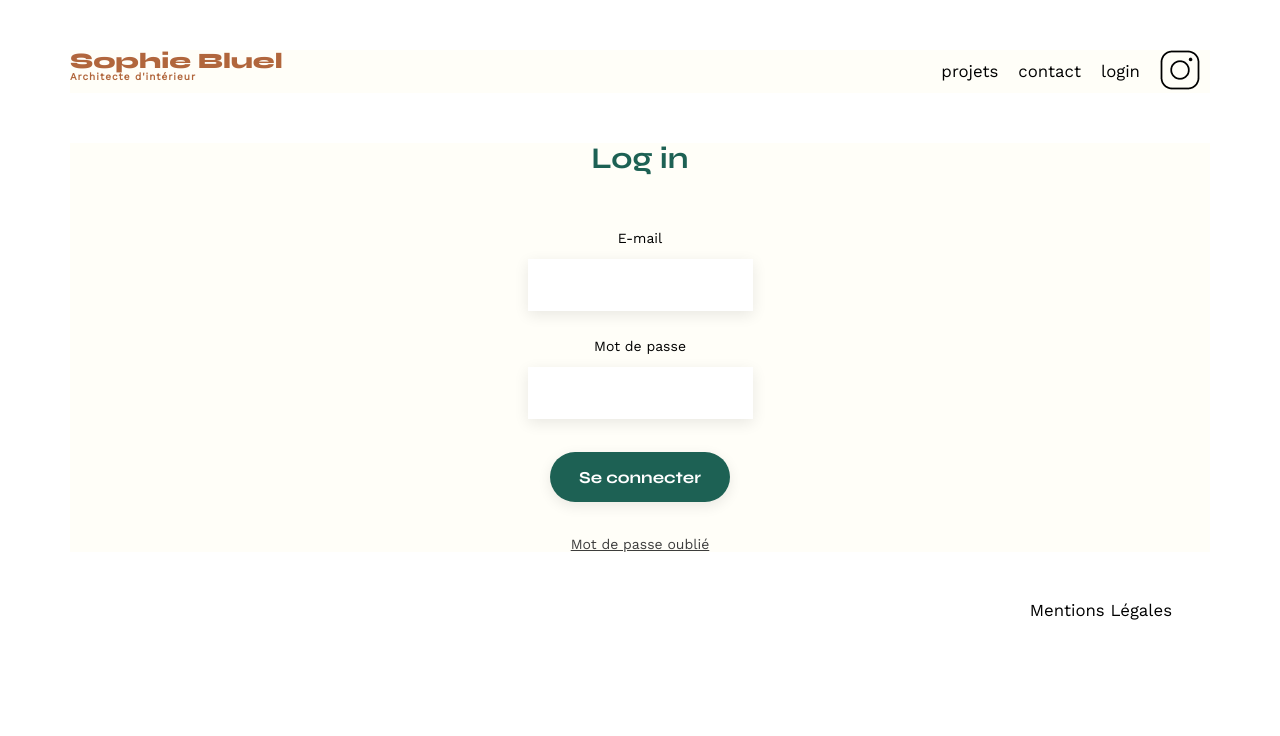
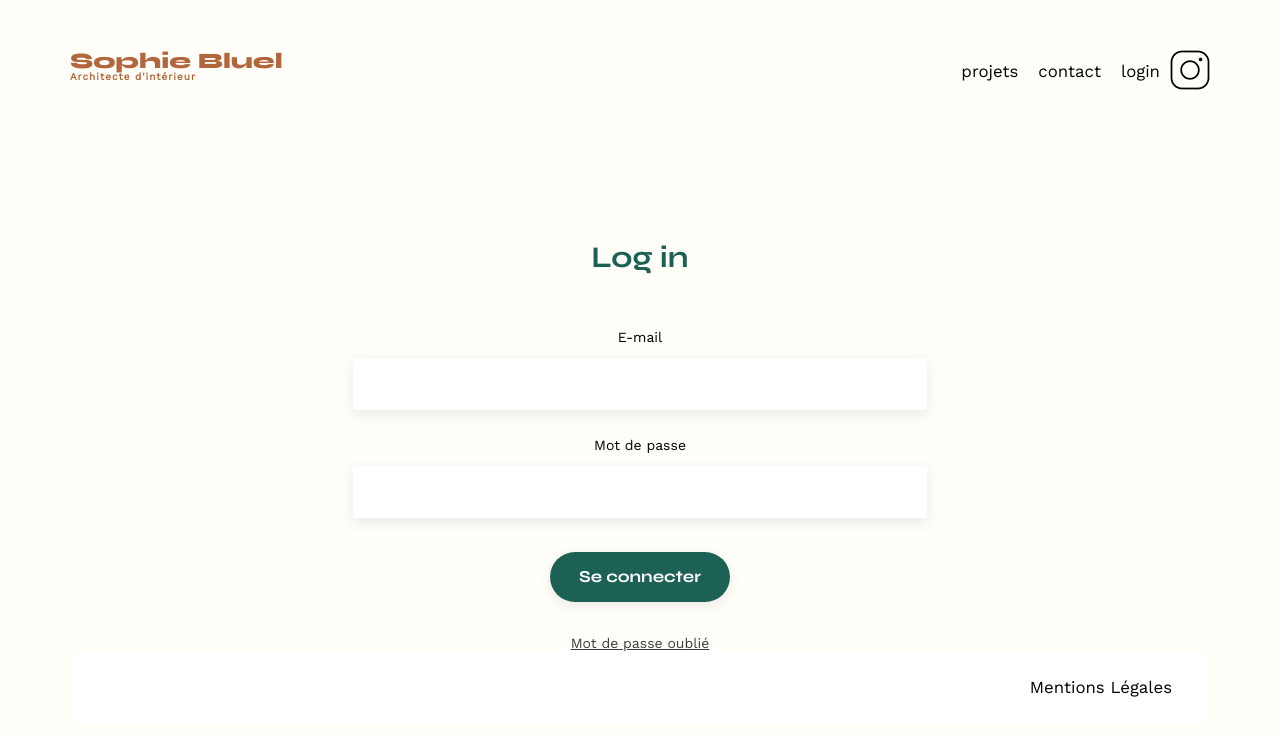
Before and after one commit to Phanty78/OC_Creez_une_page_web_dynamique_avec_JavaScript, a plain HTML site: page FrontEnd/login.html in a window 1280 px wide. Drawn offline with nearby package versions, Linux system fonts and the light colour scheme.

Commit message:
Ajout des liens cliquables dans le HTML et des redirections, amélioration du CSS de index.html, correction divers de bug CSS, création d'une fonction d'appel à l'API Category, modification de l'object Set et renomage, Création du ficgier login.js et création de la fonction de gestion de l'événement lors du submit du formulaire

```diff
--- /dev/null
+++ b/FrontEnd/assets/js/login.js
@@ -0,0 +1,15 @@
+const logInForm = document.querySelector(".login-form")
+
+function getLogInInformation() {
+    logInForm.addEventListener("submit", (event) =>{
+
+        // Cette ligne de code empéche le rechargement de la page qui est le comportement par default du bouton submit du formulaire
+        event.preventDefault();
+
+        let email = document.getElementById("email").value
+        let password = document.getElementById("password").value
+
+    })
+}
+
+getLogInInformation()
--- a/FrontEnd/assets/style.css
+++ b/FrontEnd/assets/style.css
@@ -23,6 +23,7 @@ time, mark, audio, video {
 	font: inherit;
 	vertical-align: baseline;
 }
+
 /* HTML5 display-role reset for older browsers */
 article, aside, details, figcaption, figure,
 footer, header, hgroup, menu, nav, section {
@@ -32,16 +33,13 @@ body {
 	line-height: 1;
 }
 
-header, main{
-	background: #FFFEF8;
-}
-
 ol, ul {
 	list-style: none;
 }
 blockquote, q {
 	quotes: none;
 }
+
 blockquote:before, blockquote:after,
 q:before, q:after {
 	content: '';
@@ -51,18 +49,22 @@ table {
 	border-collapse: collapse;
 	border-spacing: 0;
 }
+
 /** end reset css**/
 body {
 	max-width: 1140px;
 	margin:auto;
 	font-family: 'Work Sans' ;
 	font-size: 14px;
+	background-color: #FFFEF8;
 }
+
 header {
 	display: flex;
 	justify-content: space-between;
 	margin: 50px 0
 }
+
 section {
 	margin: 50px 0
 }
@@ -94,14 +96,22 @@ nav ul {
 	list-style-type: none;
 
 }
-nav li {
+
+nav li a {
 	padding: 0 10px;
 	font-size: 1.2em;
+	color: black;
 }
 
-li:hover {
-	color: #B1663C;
+li a {
+	text-decoration: none;
 }
+
+li a:hover {
+	font-weight: 700;
+	cursor: pointer;
+}
+
 #introduction {
 	display: flex;
 	align-items: center;
@@ -191,11 +201,12 @@ input[type="submit"]{
 footer nav ul {
 	display: flex;
 	justify-content: flex-end;
-	margin: 2em
+	padding: 2em;
 }
 
 footer{
 	background: #FFFFFF;
+	width: 100%;
 }
 
 .filter-container{
@@ -214,13 +225,19 @@ footer{
 	font-weight: 700;
 	border-radius: 60px;
 	border: 1px solid #1D6154;
-	height: 37px;
 	padding: 10px;
 	display: flex;
 	justify-content: center;
 	align-items: center;
 	min-width: 100px;
+	cursor: pointer;
 }
+
+.submit-button{
+	width: 180px;
+	cursor: pointer;
+}
+
 
 /* Dans la règle CSS ci-dessous la forme du selecteur est du à un problème
  de priorité de color qui ne s'appliquait pas sinon  */
@@ -243,6 +260,9 @@ footer{
 	flex-direction: column;
 	justify-content: center;
 	align-items: center;
+	width: 50%;
+	margin: auto;
+	padding-top:  100px;
 }
 
 .login-form{
@@ -252,10 +272,12 @@ footer{
 	align-items: center;
 	text-align: left;
 	margin-top:30px;
+	width: 100%;
 }
 
 .login-form input {
 	height: 50px;
+	width: 100%;
 	font-size: 1.2em;
 	border: none;
 	box-shadow: 0px 4px 14px rgba(0, 0, 0, 0.09);
@@ -274,3 +296,7 @@ footer{
 	line-height: normal;
 	text-decoration-line: underline;
 	}
+
+	#submit{
+		width: 180px
+	}
--- a/FrontEnd/login.html
+++ b/FrontEnd/login.html
@@ -9,15 +9,16 @@
 	<link href="https://fonts.googleapis.com/css2?family=Syne:wght@700;800&family=Work+Sans&display=swap" rel="stylesheet">
 	<meta name="description" content="">
 	<link rel="stylesheet" href="./assets/style.css">
+    <script src="./assets/js/login.js" defer></script>
 </head>
 <body>
     <header>
         <h1>Sophie Bluel <span>Architecte d'intérieur</span></h1>
         <nav>
             <ul>
-                <li>projets</li>
-                <li>contact</li>
-                <li>login</li>
+                <li><a href="index.html">projets</a></li>
+                <li><a href="#">contact</a></li>
+                <li><a href="login.html">login</a></li>
                 <li><img src="./assets/icons/instagram.png" alt="Instagram"></li>
             </ul>
         </nav>
@@ -27,10 +28,10 @@
             <h2>Log in</h2>
             <form method="" action="#" class="login-form">
                 <label for="email">E-mail</label>
-                <input type="email" id="email" name="email">
+                <input type="email" class="login-form-input" id="email" name="email">
                 <label for="password">Mot de passe</label>
-                <input type="password" id="password" name="password">
-                <input type="submit" value="Se connecter">
+                <input type="password" class="login-form-input" id="password" name="password">
+                <input type="submit" class="submit-button" id="submit" value="Se connecter">
             </form>
             <a href="#">Mot de passe oublié</a>
         </section>
@@ -40,7 +41,7 @@
     <footer>
         <nav>
             <ul>
-                <li>Mentions Légales</li>
+                <li><a href="#">Mentions Légales</a></li>
             </ul>
         </nav>
     </footer>
```
Also changed, not shown: FrontEnd/assets/js/script.js (+38 -11 lines), FrontEnd/index.html (+5 -5 lines), 1 other file.
